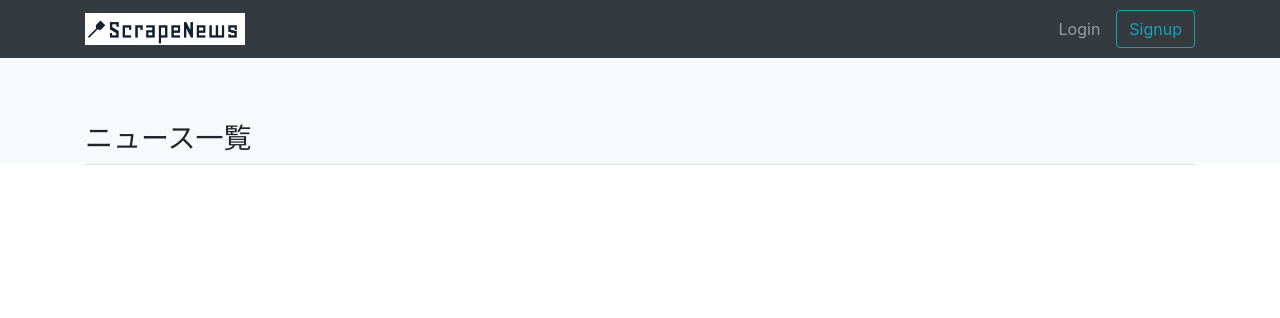
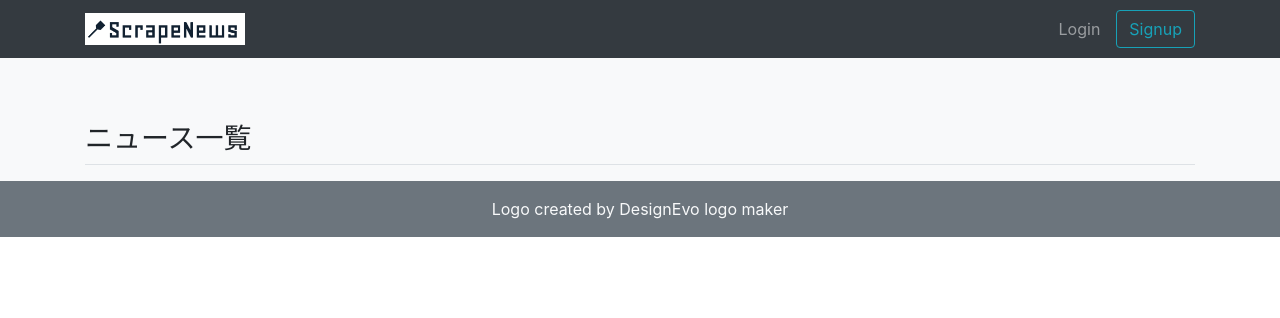
Before and after one commit to nissy7ok/newslist, a Django app: page / in a window 1280 px wide. Shown: the top 318 px of the page. Run offline with Django 3.2, Linux system fonts and the light colour scheme; data that the repository does not hold is empty; some libraries are stand-ins or nearby versions.

Commit message:
add footer

```diff
--- a/templates/base.html
+++ b/templates/base.html
@@ -44,7 +44,7 @@
 
     <!-- メイン -->
     <div class="bg-light">
-      <div class="container h-100">
+      <div class="container">
         <div class='pt-3'>
           {% if messages %}
             {% for message in messages %}
@@ -61,6 +61,15 @@
         {% endblock content %}
 
       </div>
+
+          <div class="footer-copyright text-center py-3 bg-secondary">
+            <div class="text-light">
+              Logo created by
+              <a href="https://www.designevo.com/logo-maker/" title="Free Online Logo Maker" class="text-light">
+                DesignEvo logo maker
+              </a>
+            </div>
+          </div>
     </div>
     <!-- Optional JavaScript -->
     <!-- jQuery first, then Popper.js, then Bootstrap JS -->
```
